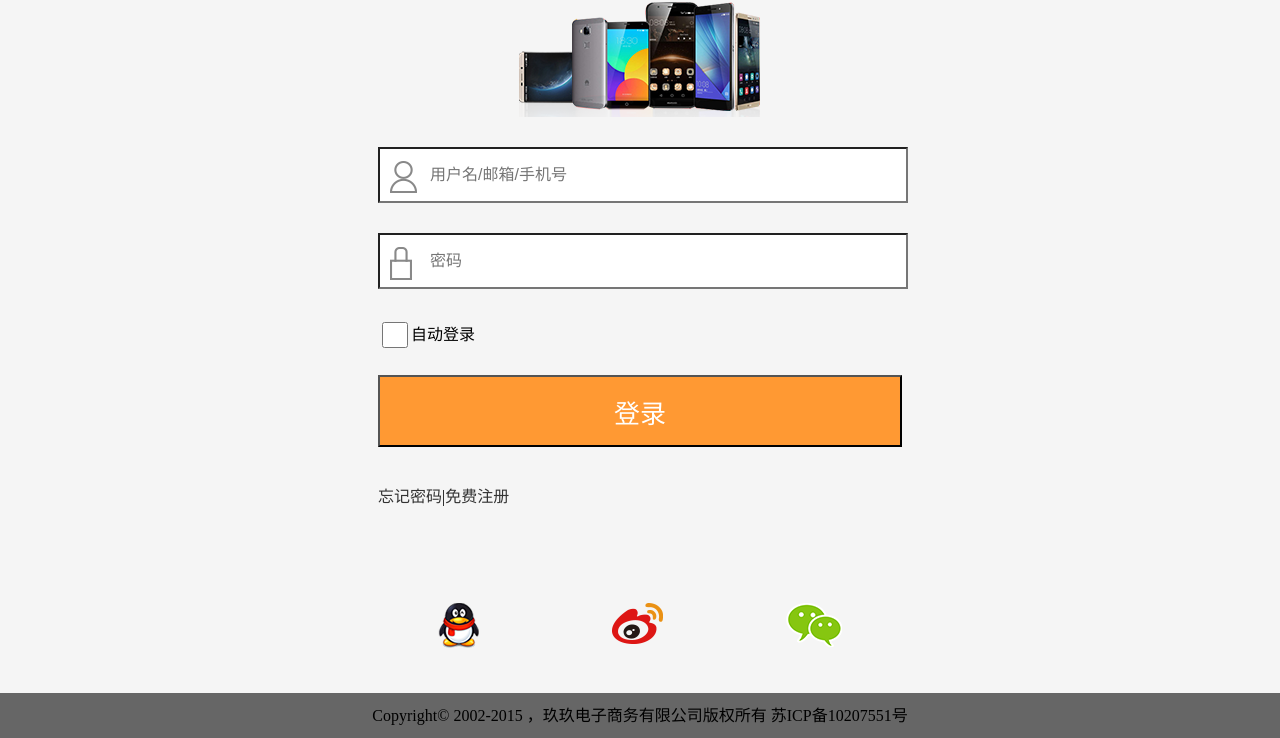
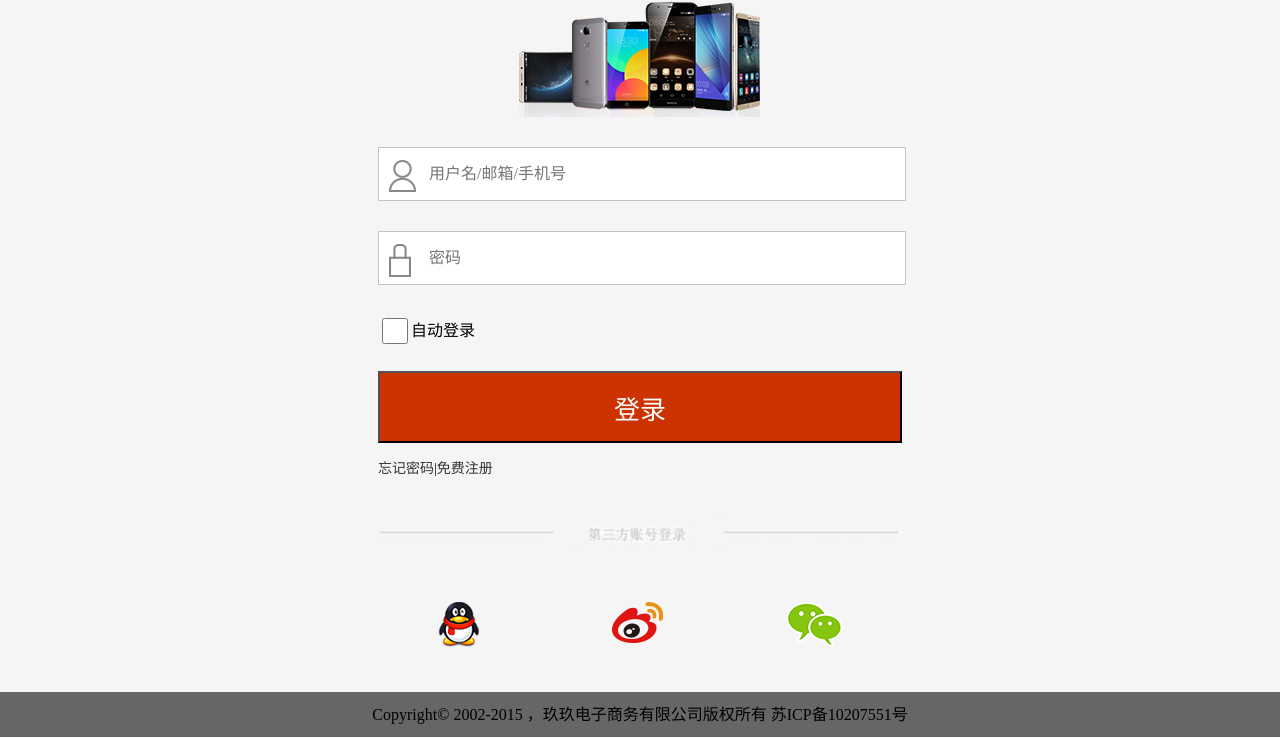
Before and after one commit to Alwayss/angular-nodejs-, a website: page public/views/denglu.html in a window 1280 px wide. Shown: the part 77-815 px from the top of the page. Drawn offline with nearby package versions, Linux system fonts and the light colour scheme; files whose address does not match are found by name.

Commit message:
1.更改登录页面的一些内容。

```diff
--- a/public/css/denglu.css
+++ b/public/css/denglu.css
@@ -1,3 +1,4 @@
+*{font-family: "微软雅黑";}
 body,ul,li{margin:0;padding:0;}
 li{
     list-style:none;
@@ -30,7 +31,7 @@ body{background:#f5f5f5 ;}
 .dlcennrerbox_top{
     width: 242px;
     height: 124px;
-    margin: 0 auto 30px;
+    margin: 0 auto ;
 }
 .dltext {
     width: 474px;
@@ -38,8 +39,9 @@ body{background:#f5f5f5 ;}
     font-size: 16px;
     color: #333333;
     padding-left: 50px;
-    margin-bottom: 30px;
+    margin-top: 30px;
     line-height: 60px;
+    border: 1px solid #c4c4c4;
 }
 .dltext_a{
     background:#ffffff url("../images/11.png") no-repeat 10px 12px;
@@ -47,10 +49,18 @@ body{background:#f5f5f5 ;}
 .dltext_b{
     background:#ffffff url("../images/22.png") no-repeat 10px 12px;
 }
+.halo{
+    width: 524px;
+    height: 30px;
+    color: red;
+}
+.dlztyse{
+    font-size: 14px;
+}
 .dlcheckbox {
     width: 524px;
     height: 26px;
-    margin-bottom: 30px;
+    margin: 30px 0;
 }
 .dlcheckbox input{
     width: 26px;
@@ -66,20 +76,20 @@ body{background:#f5f5f5 ;}
 .dlbutton{
     width: 524px;
     height: 72px;
-    background: #ff9933;
+    background: #cd3301;
     font-size: 26px;
     color: #ffffff;
-    margin-bottom:20px;
 }
 .dltup{
     width: 650px;
     height: 50px;
-    background: url("img/531.jpg") no-repeat 0 0;
+    background: url("../images/531.jpg") no-repeat 0 0;
+    margin-top: 30px;
 }
 .dlcennteul{
     width: 524px;
     height:100px;
-    margin: 0 auto 20px;
+    margin: 15px auto 20px;
 }
 .dlcennteul li{
     float: left;
@@ -94,9 +104,3 @@ body{background:#f5f5f5 ;}
     line-height: 45px;
     text-align: center;
 }
-.halo{
-    width: 524px;
-    height: 30px;
-    color: red;
-
-}
--- a/public/views/denglu.html
+++ b/public/views/denglu.html
@@ -28,8 +28,8 @@
               <input class="dlbutton" type="submit" value="登录" ng-click="yy()"/>
 
              </form>
-            <p>
-                <a href="javascript:;">忘记密码</a>|<a href="#">免费注册</a>
+            <p class="dlztyse">
+                <a href="javascript:;">忘记密码</a>|<a href="javascript:;">免费注册</a>
             </p>
         </div>
         <div class="dltup"></div>
```
